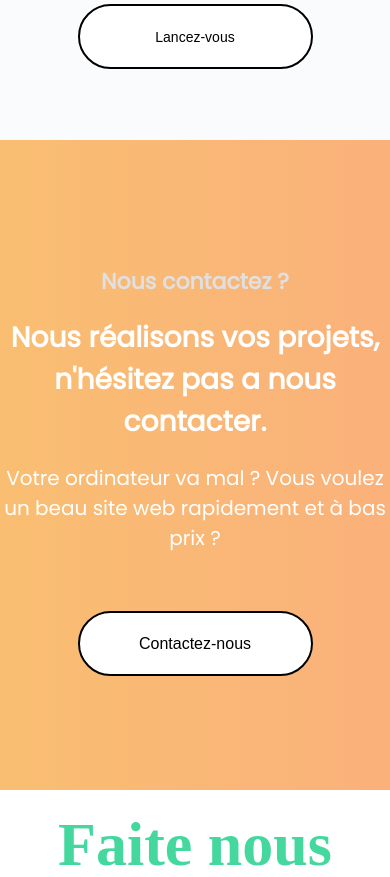
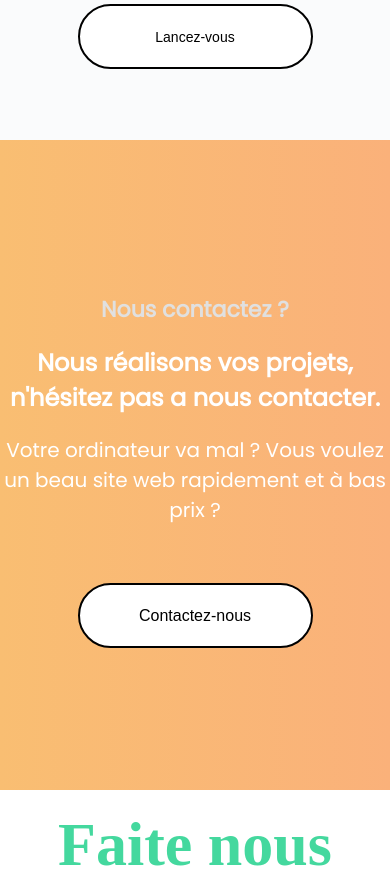
Before and after one commit to pier1239/ProjectsWeb, a PHP site: page / in a window 390 px wide. Shown: the part 3126-4003 px from the top of the page. Run offline with PHP 8.4, Linux system fonts and the light colour scheme; some web fonts are replaced.

Commit message:
Update 2019-06-13T17:13:11.546Z

```diff
--- a/css/style.css
+++ b/css/style.css
@@ -1095,7 +1095,7 @@
         .parallax .aboutme .aboutmiddle .titleabout2 {
           font-weight: bold;
           color: white;
-          font-size: 28px;
+          font-size: 24px;
           margin-top: 5%;
           width: 100%; }
         .parallax .aboutme .aboutmiddle .titledesc1 {
```
